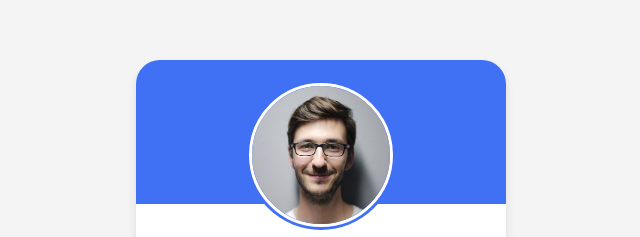
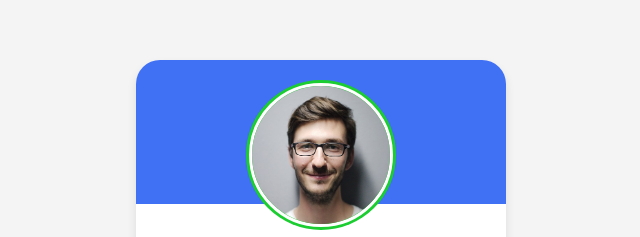
Before and after one commit to ebrahim2027/pro-card, a plain HTML site: page index.html in a window 1280 px wide. Shown: the part 135-372 px from the top of the page, without its empty margins (319-959 px from the left). Drawn offline with Linux system fonts and the light colour scheme.

Commit message:
change border color to green

```diff
--- a/style.css
+++ b/style.css
@@ -43,7 +43,7 @@ body {
   width: 150px;
   border-radius: 50%;
   padding: 3px;
-  background-color: #4070f4;
+  background-color: #1bcd30;
   margin-bottom: 10px;
 }
 .image .profile-img {
```
